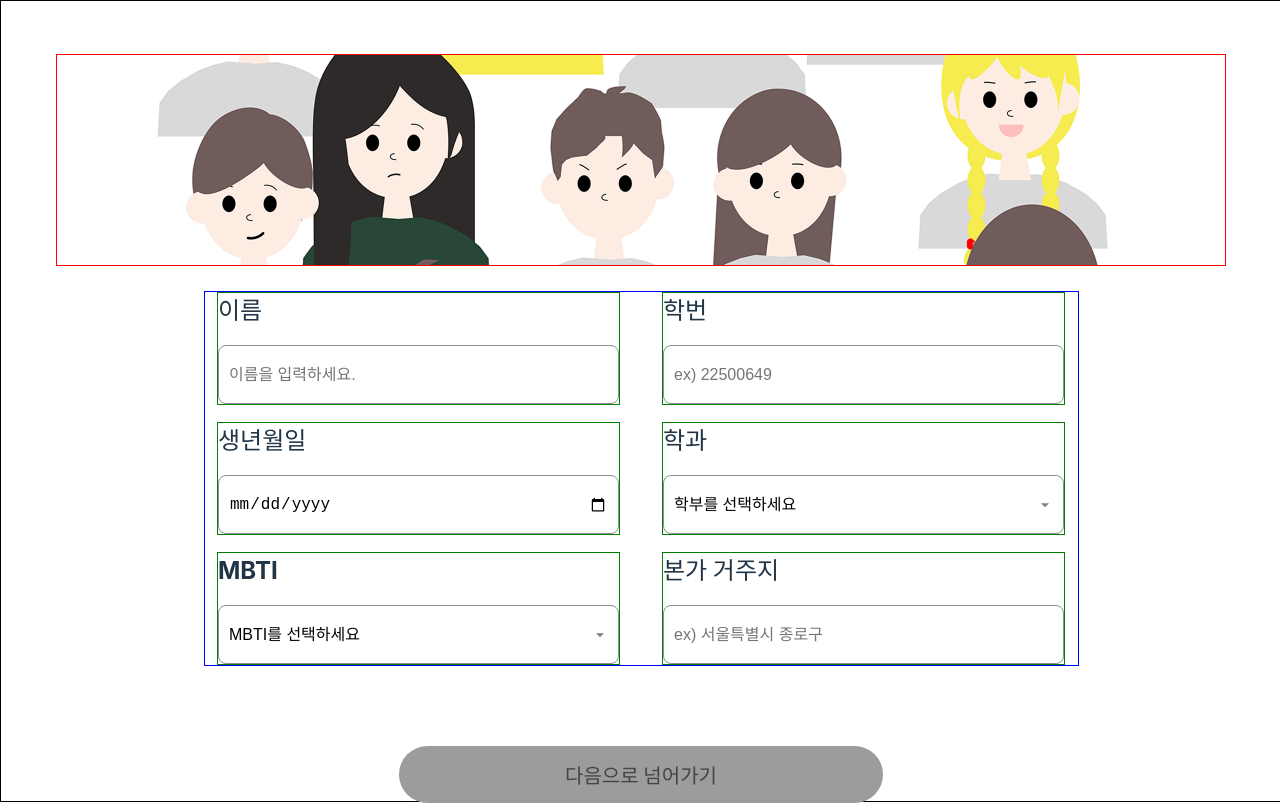
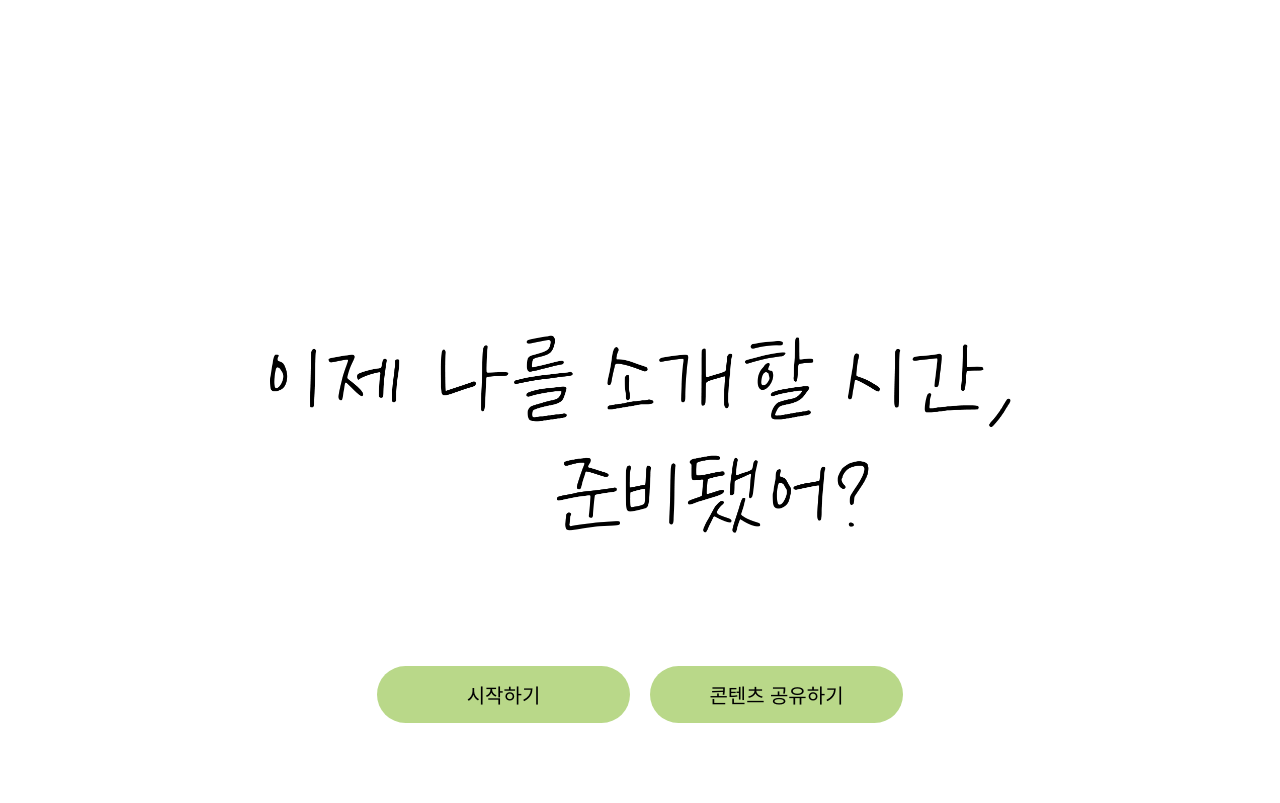
Before and after one commit to SoominYoo/WHO-AM-I, a React (Vite) app in the folder whoami/: page / in a window 1280 px wide. Built offline with nearby package versions, Linux system fonts and the light colour scheme; the HTML template or start-up script is replaced by a standard one.

Commit message:
landing 페이지 제작

```diff
--- a/whoami/src/App.tsx
+++ b/whoami/src/App.tsx
@@ -1,12 +1,14 @@
 import React from "react";
 import { BrowserRouter as Router, Routes, Route } from "react-router-dom";
+import LandingPage from "./pages/landing";
 import InfoPage from "./pages/info";
 
 const App = () => {
   return (
     <Router>
       <Routes>
-        <Route path="/" element={<InfoPage />} />
+        <Route path="/" element={<LandingPage />} />
+        <Route path="/info" element={<InfoPage />} />
       </Routes>
     </Router>
   );
--- /dev/null
+++ b/whoami/src/pages/landing.tsx
@@ -0,0 +1,40 @@
+import React from "react";
+import { useNavigate } from "react-router-dom";
+import Landing from "../assets/images/landing.png";
+import "../styles/landing.css";
+
+const LandingPage: React.FC = () => {
+    const navigate = useNavigate();
+
+    const handleNextStep = () => {
+        navigate("/info");
+    }
+
+    //공유하기
+    const handleShare = () => {
+        const currentUrl = window.location.href;
+        navigator.clipboard.writeText(currentUrl)
+            .then(() => alert("링크가 클립보드에 복사되었습니다!"))
+            .catch((err) => console.error("클립보드 복사 실패:", err));
+    }
+
+    return (
+        <div className="Landing">
+            {/* 랜딩 이미지 */}
+            <div className="Landing_img">
+                <img src={Landing} alt="landing" />
+            </div>
+
+            {/* 버튼 (2개 컬럼 구조) */}
+            <div className="Button">
+                {/* 시작 버튼 */}
+                <button onClick={handleNextStep}>시작하기</button>
+                {/* 공유 버튼 */}
+                <button onClick={handleShare}>콘텐츠 공유하기</button>
+            </div>
+
+        </div>
+    );
+};
+
+export default LandingPage;
--- a/whoami/src/styles/info.css
+++ b/whoami/src/styles/info.css
@@ -6,7 +6,7 @@
     justify-content: flex-start;
     width: 100vw;
     height: 100vh;
-    border: 1px solid black;
+    /* border: 1px solid black; */
 }
 
 /* 이미지 스타일 */
@@ -15,7 +15,7 @@
     justify-content: center;
     margin-top: 53px;
     margin-bottom: 25px;
-    border: 1px solid red;
+    /* border: 1px solid red; */
 }
 
 /* 이미지 크기 */
@@ -33,15 +33,15 @@
     width: 100%;
     gap: 17px;
     justify-items: center;
-    border: 1px solid blue;
     margin-bottom: 80px;
+    /* border: 1px solid blue; */
 }
 
 /* 입력 필드, 라벨 정렬 */
 .Info_form div {
     display: flex;
     flex-direction: column;
-    border: 1px solid green;
+    /* border: 1px solid green; */
 }
 
 /* 라벨 */
--- /dev/null
+++ b/whoami/src/styles/landing.css
@@ -0,0 +1,52 @@
+/* 전체 컨테이너 */
+.Landing {
+    display: flex;
+    flex-direction: column;
+    align-items: center;
+    justify-content: flex-start;
+    width: 100vw;
+    height: 100vh;
+    /* border: 1px solid black; */
+}
+
+/* 이미지 컨테이너 스타일 */
+.Landing_img {
+    display: flex;
+    justify-content: center;
+    align-items: center;
+    margin-top: 335px;
+    /* border: 1px solid red; */
+}
+
+/* 이미지 크기 */
+.Landing_img img {
+    width: 100%;
+    height: auto;
+    max-width: 742px;
+}
+
+/* 버튼 스타일 */
+.Button {
+    display: flex;
+    justify-content: center;
+    gap: 20px; /* 버튼 간격 조정 */
+    margin-top: 20px;
+}
+
+/* 버튼 크기 고정 */
+.Button button {
+    width: 253px;
+    height: 57px;
+    margin-top: 113px;;
+    border-radius: 30px;
+    font-size: 20px;
+    background-color: #B9D889;
+    cursor: pointer;
+    transition: all 0.3s ease;
+}
+
+/* 버튼 효과 */
+.Button button:hover {
+   font-weight: bold;
+   border: none;
+}
```
Also changed, not shown: whoami/src/assets/images/landing.png (added), whoami/src/pages/info.tsx (line endings or trailing spaces).
